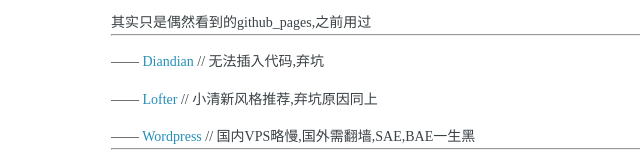
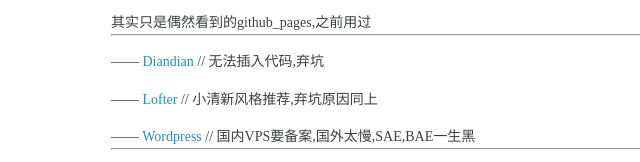
Before and after one commit to evilddog/evilddog.github.io, a plain HTML site: page about/index.html in a window 1280 px wide. Shown: the part 812-974 px from the top of the page, 26-666 px from the left. Drawn offline with Linux system fonts and the light colour scheme; a script that the page names is missing.

Commit message:
Site updated: 2014-11-03 14:38:55

```diff
--- a/about/index.html
+++ b/about/index.html
@@ -86,7 +86,7 @@
 <hr>
 <p>—— <a href="http://diandian.com" target="_blank" rel="external">Diandian</a> // 无法插入代码,弃坑</p>
 <p>—— <a href="http://lofter.com" target="_blank" rel="external">Lofter</a> // 小清新风格推荐,弃坑原因同上</p>
-<p>—— <a href="http://cn.wordpress.org" target="_blank" rel="external">Wordpress</a> // 国内VPS略慢,国外需翻墙,SAE,BAE一生黑</p>
+<p>—— <a href="http://cn.wordpress.org" target="_blank" rel="external">Wordpress</a> // 国内VPS要备案,国外太慢,SAE,BAE一生黑</p>
 <hr>
 <p>因为比较喜欢这种静态博客简单的风格而且比较安全<br><br><br>于是脑子一热便开始搭建环境,一晚上完工,还在折腾中……<br><br><br>正在慢慢熟悉Vim使用和Markdown语法<br><br><br>以后会陆续把<a href="https://note.wiz.cn/web" target="_blank" rel="external">Wiz</a>上和原博客中的搬迁过来<br><br><br>因为本人比较懒,哪天有空再说,以后会陆续添加留言板modules</p>
 
```
